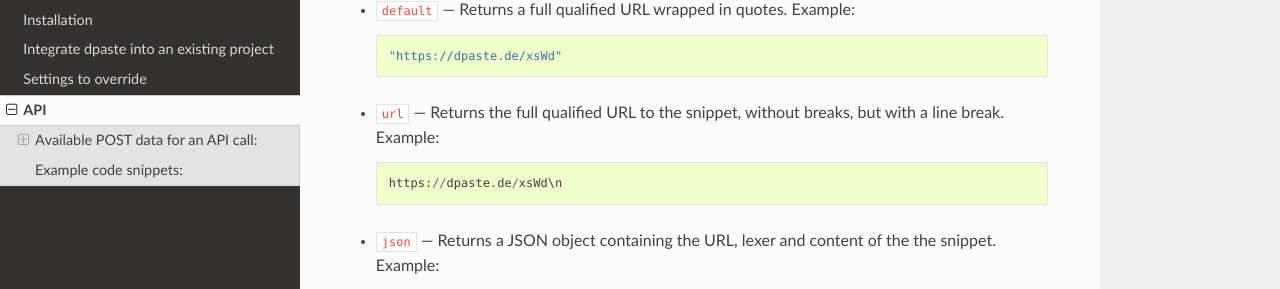
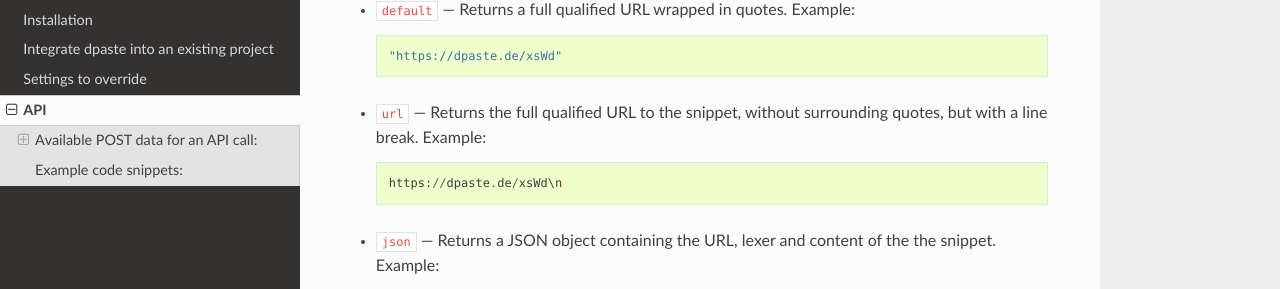
Before and after one commit to DarrenOfficial/dpaste, a Sphinx documentation site: the page built from docs/api.rst, in a window 1280 px wide and 900 px high, scrolled down 523 px. Shown: the part 155-444 px from the top of the window. Built offline with Sphinx 7.4.7 and the Read the Docs theme 2.0.0, drawn with Linux system fonts in a browser that asks for light colours.

Commit message:
Fixed misleading doc typo

```diff
--- a/docs/api.rst
+++ b/docs/api.rst
@@ -32,8 +32,8 @@
 
     "https://dpaste.de/xsWd"
 
-* ``url`` — Returns the full qualified URL to the snippet, without breaks,
-  but with a line break. Example::
+* ``url`` — Returns the full qualified URL to the snippet, without surrounding
+  quotes, but with a line break. Example::
 
     https://dpaste.de/xsWd\n
 
```
